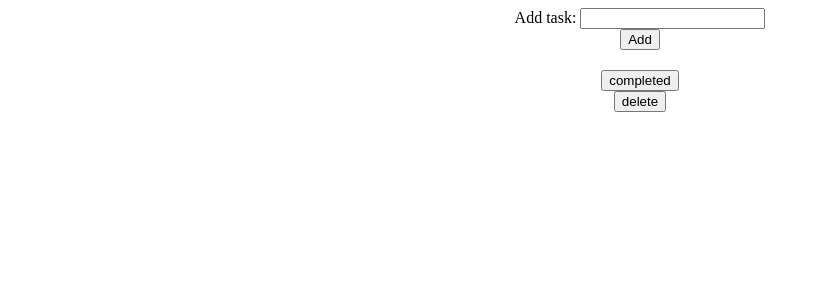
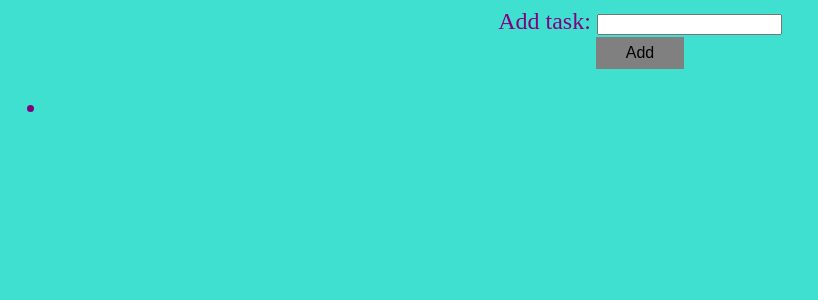
Before and after one commit to saradha97/todolistapp, a Django app: page /todapp/ in a window 1280 px wide. Shown: the top 300 px of the page, without its empty margins (0-818 px from the left). Run offline with Django 3.2, Linux system fonts and the light colour scheme.

Commit message:
Update index.html

```diff
--- a/todolist/todapp/templates/index.html
+++ b/todolist/todapp/templates/index.html
@@ -1,24 +1,75 @@
 <!DOCTYPE html>
 <html>
+<head>
+<style>
+ body{
+ background-color:turquoise;
+ color:purple;
+ font-size: 150%;
+}
+div {
+    display:none;
+}
+.strike {
+    text-decoration: line-through;
+}
+button{
+background-color:gray;
+    border: none;
+    color:black;
+    padding: 7px 30px;
+    text-align: center;
+    text-decoration: none;
+    display: inline-block;
+    font-size: 16px;
+    margin: 2px 2px;
+    cursor: pointer;
+}
+</style>
+</head>
 <body>
 <center>
 Add task:
 <input type="text" id="task" name="task" ><br>
 <button onclick="myFunction()">Add</button><BR>
-<h2 id="demo"></h2>
-<button onclick="myFunction1()">completed</button><BR>
-<button onclick="myFunction2()">delete</button><BR>
+<ul id="demo">
+<li>
+</li>
+</ul>
+<div>
+<button class="completed" >completed</button><BR>
+<button class="delete" >delete</button><BR>
+</div>
 <script>
-function myFunction() {
-     document.getElementById('demo').innerHTML =
-                    document.getElementById("task").value;
+function myFunction(){
+    var node1 = document.createElement("li");
+    var node2 = document.getElementById("task").value;
+    var text = document.createTextNode(node2);
+    node1.appendChild(text);
+   document.getElementById("demo").appendChild(node1);
+    var cbutton=document.createElement("button");
+    cbutton.innerText="completed";
+    cbutton.className="completed";
+    node1.appendChild(cbutton);
+    document.getElementById("demo").appendChild(node1);
+    var dbutton=document.createElement("button");
+    dbutton.innerText="delete";
+    dbutton.className="delete";
+    node1.appendChild(dbutton);
+   document.getElementById("demo").appendChild(node1);
+   var close = document.getElementsByClassName("delete");
+  var com = document.getElementsByClassName("completed");
+   var i;
+    for (i = 0; i < close.length; i++) {
+    close[i].onclick = function() {
+    var div = this.parentElement;
+    div.style.display = "none";
 }
-function myFunction1() {
- var x=document.getElementById("task").value;
-     document.getElementById('demo').innerHTML =x.strike()
+   com[i].onclick = function(){
+    var div = this.parentElement;
+    div.classList.toggle('strike');
 }
-function myFunction2() {
-     document.getElementById('demo').innerHTML =""
+}
 }
 </script>
 </center>
```
